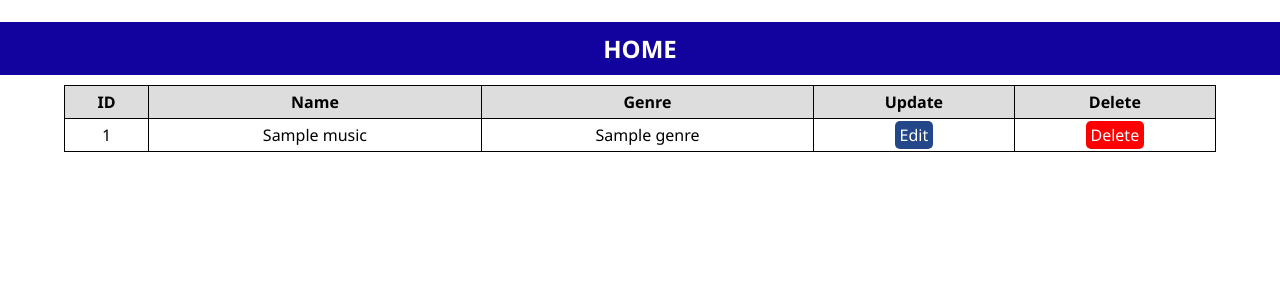
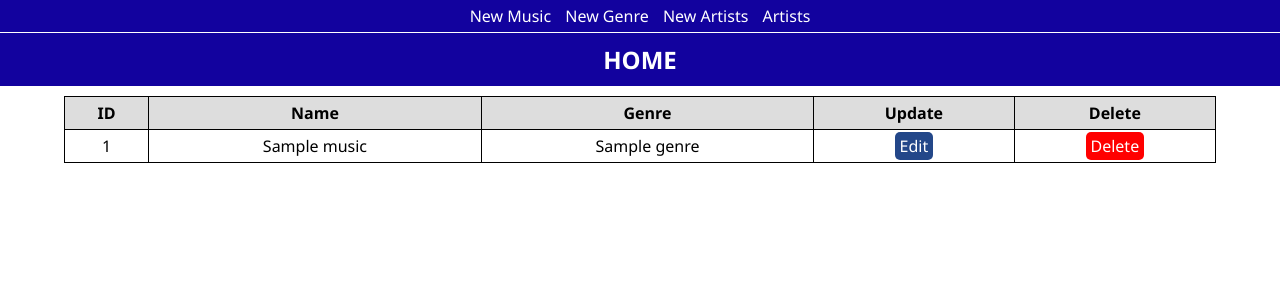
Before and after one commit to gabriel-laurindo-1/django-crud, a Django app: page / in a window 1280 px wide. Shown: the top 300 px of the page. Run offline with Django 3.2, Linux system fonts and the light colour scheme; tables that the repository leaves empty hold one stand-in row (values such as "Sample post"); parts of the project's set-up code (start-up, migrations or seed data) failed here and were passed over.

Commit message:
Estilo de header e menu

```diff
--- a/musicstore/static/css/style.css
+++ b/musicstore/static/css/style.css
@@ -11,6 +11,23 @@
     position: relative;
     min-height: 100vh;
     padding-bottom: 50px;
+}
+
+
+body > header {
+    background-color: #12029e;
+}
+
+.menu {
+    width: 100%;
+    margin: 0 auto;
+    padding: 5px 0;
+    text-align: center;
+    border-bottom: 1px solid #fff;
+}
+
+.menu a:hover {
+    text-decoration: underline;
 }
 
 a {
```
